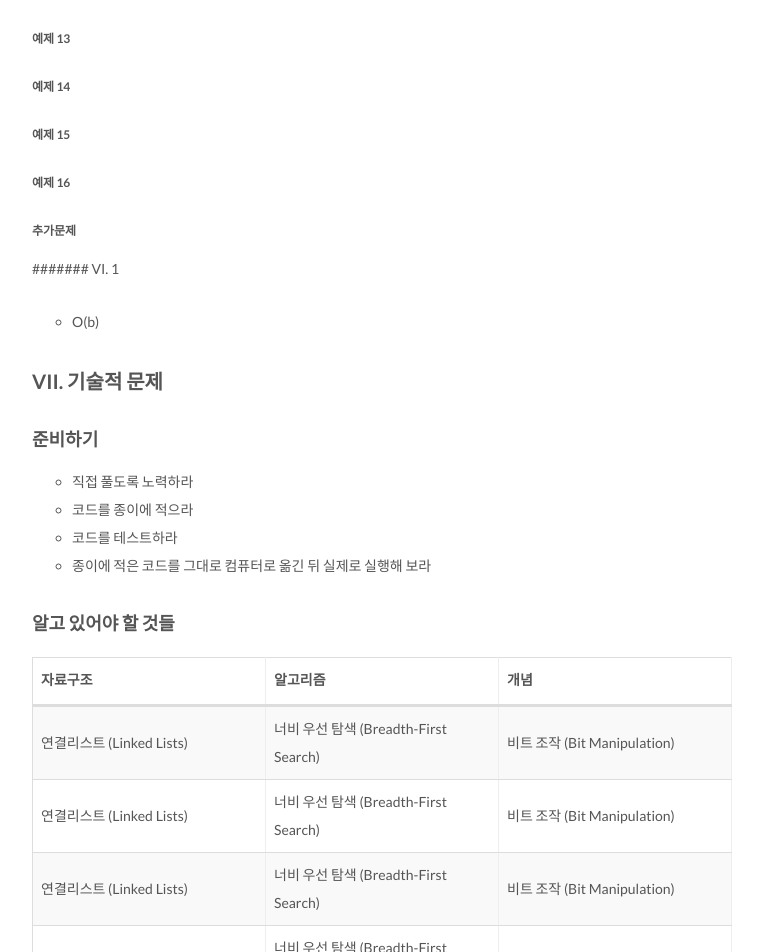
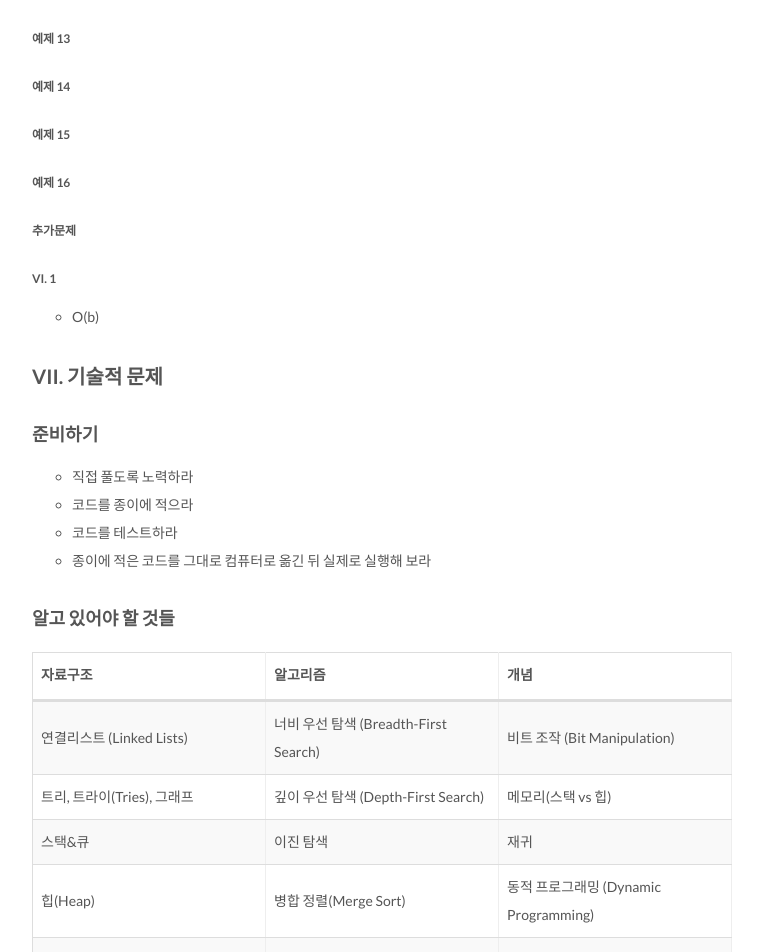
Before and after one commit to csj4032/csj4032.github.io, a Jekyll site: the page built from _posts/2018-05-09-코딩인터뷰완전분석.md, in a window 1280 px wide and 1400 px high, scrolled down 6543 px. Shown: the top 952 px of the window, without its empty margins (258-1021 px from the left). Built offline with Jekyll 4.4.1, drawn with Linux system fonts in a browser that asks for light colours; comment, search, counter and statistics services are not loaded; some of the changed text lies outside the part shown.

Commit message:
코딩 인터뷰 완전 분석 포스팅 수정

```diff
--- a/_posts/2018-05-09-코딩인터뷰완전분석.md
+++ b/_posts/2018-05-09-코딩인터뷰완전분석.md
@@ -253,7 +253,7 @@ void printUnorderedPairs(int[] arrayA, int[] arrayB) {
 
 ###### 추가문제
 
-####### VI. 1
+###### VI. 1
 * O(b)
 
 ## VII. 기술적 문제
@@ -269,13 +269,19 @@ void printUnorderedPairs(int[] arrayA, int[] arrayB) {
 | 자료구조 | 알고리즘 | 개념 |
 | --- | --- | --- |
 | 연결리스트 (Linked Lists) | 너비 우선 탐색 (Breadth-First Search) | 비트 조작 (Bit Manipulation) |
-| 연결리스트 (Linked Lists) | 너비 우선 탐색 (Breadth-First Search) | 비트 조작 (Bit Manipulation) |
-| 연결리스트 (Linked Lists) | 너비 우선 탐색 (Breadth-First Search) | 비트 조작 (Bit Manipulation) |
-| 연결리스트 (Linked Lists) | 너비 우선 탐색 (Breadth-First Search) | 비트 조작 (Bit Manipulation) |
-| 연결리스트 (Linked Lists) | 너비 우선 탐색 (Breadth-First Search) | 비트 조작 (Bit Manipulation) |
+| 트리, 트라이(Tries), 그래프 | 깊이 우선 탐색 (Depth-First Search) | 메모리(스택 vs 힙) |
+| 스택&큐 | 이진 탐색 | 재귀 |
+| 힙(Heap) | 병합 정렬(Merge Sort) | 동적 프로그래밍 (Dynamic Programming) |
+| Vector/ArrayList | 퀵 정렬 | big-O 시간& 공간 |
 | 해시테이블 |  |  |
 
 ### 실제 문제 살펴보기
+
+#### 원하는 것이 무엇인가
+
+![순서도](http://www.crackingthecodinginterview.com/uploads/6/5/2/8/6528028/cracking_the_coding_skills_-_v6.pdf)
+
+##### 1. 경청하기
 
 ### 최적화 및 문제풀이 기술 #1: BUD를 찾으라
 
```
